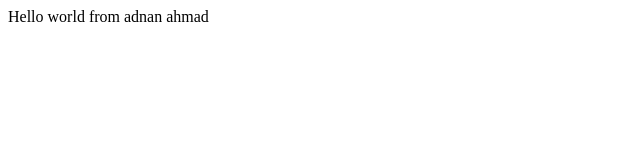
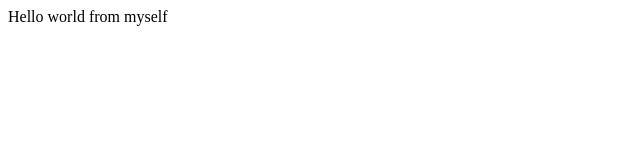
Before and after one commit to iadnanmalik/bootcamp2020, a plain HTML site: page index.html in a window 1280 px wide. Shown: the full height of the page, 0-640 px from the left. Drawn offline with Linux system fonts and the light colour scheme.

Commit message:
surge commit

```diff
--- a/index.html
+++ b/index.html
@@ -8,7 +8,7 @@
 </head>
 
 <body>
-    Hello world from adnan ahmad
+    Hello world from myself
 </body>
 
 </html>
```
